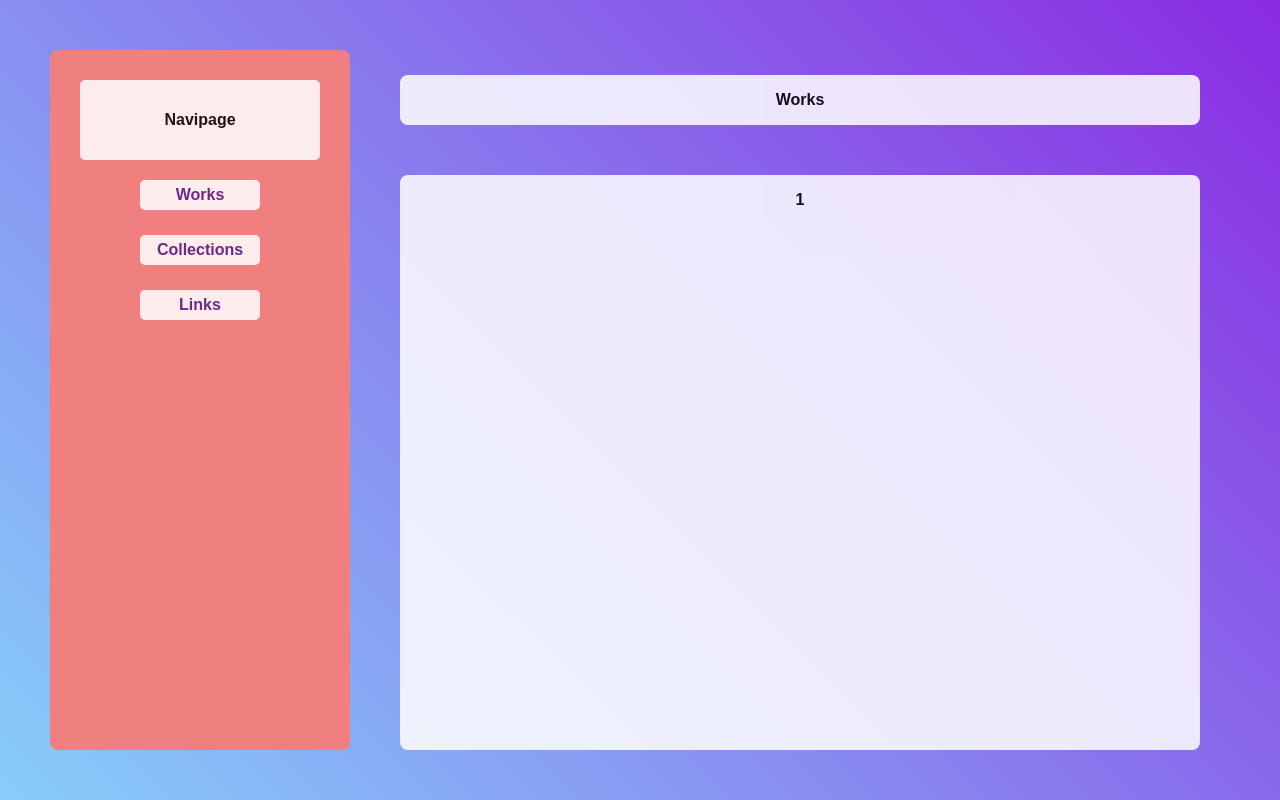
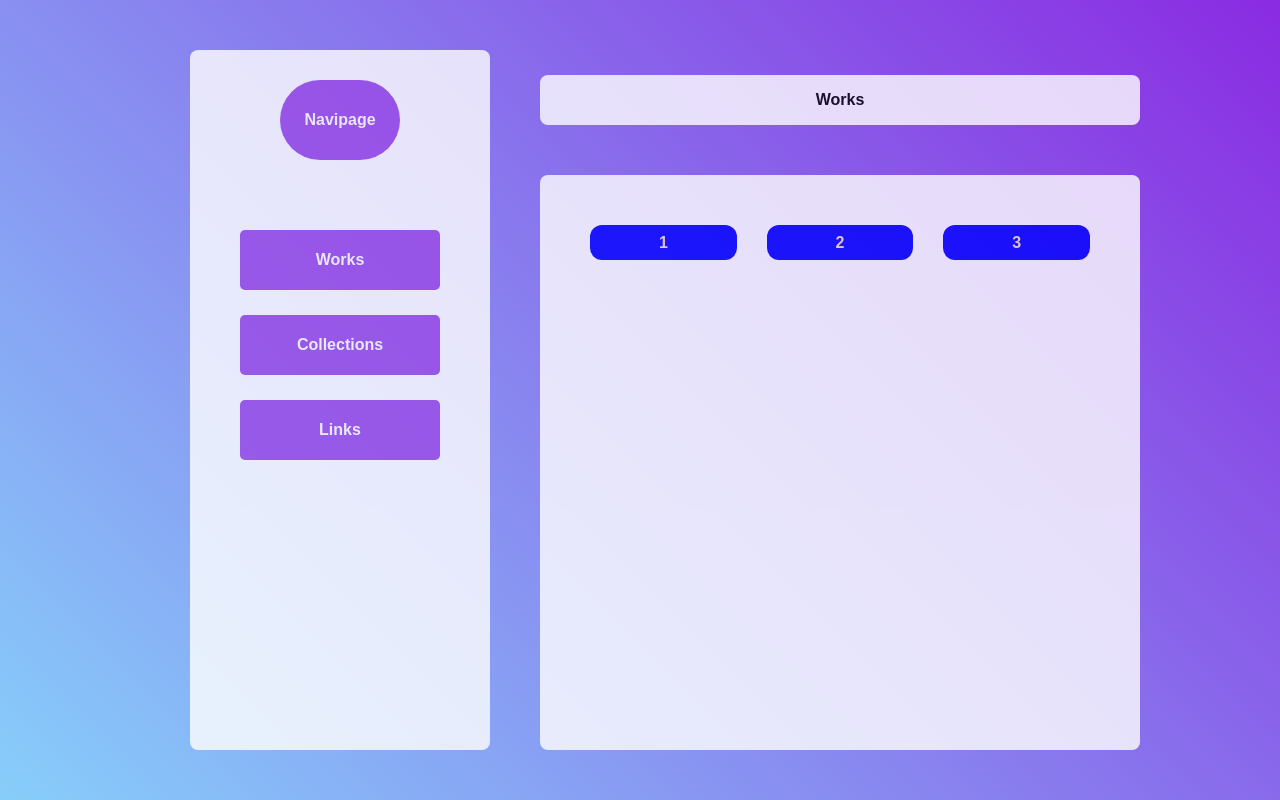
Before and after one commit to Asucanyh-cn/HTML5, a plain HTML site: page index.html in a window 1280 px wide. Drawn offline with Linux system fonts and the light colour scheme.

Commit message:
20221019

```diff
--- a/index.html
+++ b/index.html
@@ -7,29 +7,7 @@
     <title>Navipage</title>
     <link href="styles/navipage.css" rel="stylesheet">
     <style>
-        .infobox-w{
-            /* background: #000; */
-            width: 800px;
-            height: 700px;
-            margin-top: 50px;
-        }
-        .infobox-w div{
-            background: white;
-            border-radius: 8px;
-            text-align: center;
-            font-weight: bold;
-            opacity: 85%;
-        }
-        .infobox-w :nth-child(1){
-            margin-top: 25px;
-            margin-bottom: 50px;
-            height: 50px;
-            line-height: 50px;
-        }
-        .infobox-w :nth-child(2){
-            height: 575px;
-            line-height: 50px;
-        }
+
     </style>
 </head>
 <body>
@@ -54,7 +32,9 @@
             Works
         </div>
         <div>
-            1
+            <a>1</a>
+            <a>2</a>
+            <a>3</a>
         </div>
     </article>
 </body>
--- a/styles/navipage.css
+++ b/styles/navipage.css
@@ -8,59 +8,101 @@ html{
     background-image: linear-gradient(45deg,#87CEFA,#8A2BE2);
 }
 body{
+    color: white;
     margin: 0 auto;
-    /* background-color: #fff; */
-    /* border: 5px solid red; */
+    width: 1000px;
     border-radius: 12px;
-    display: grid;
-    grid-template-columns: 1fr 1fr 1fr;
-    grid-row-gap: 10px;
+    display: flex;
+    flex-direction: row;
 }
 aside{
     /* border: 5px solid; */
-    background: #F08080;
+    background: white;
     border-radius: 8px;
-    width: 300px;
+    width: 400px;
     height: 700px;
     margin: 50px;
-    /* position: fixed;
-    top: 20px;
-    left: 15%; */
 
     text-align: center;
     line-height: 80px;
     font-weight: bold;
+
+    /* background-attachment: fixed;
+    filter: blur(1px); */
+    opacity: 80%;
 }
 .aside-title{
     /* border: 2px solid black; */
-    background: white;
+    background: blueviolet;
     opacity: 85%;
+    border-radius: 100px;
 
-    border-radius: 5px;
     position: relative;
-    width: 240px;
+    width: 120px;
     height: 80px;
     margin: 0 auto;
     top: 30px;
 }
 .aside-list{
+    /* background: #000; */
     list-style: none;
     position: relative;
     margin: 0 auto;
     padding: 0;
-    top: 50px;
-    width: 120px;
+    width: 200px;
+    top: 100px;
 }
 .aside-list > li{
     /* border: 1px solid green; */
-    background: white;
     opacity: 85%;
+    background:blueviolet;
 
     border-radius: 5px;
-    line-height: 30px;
+    width: 200px;
+    height: 60px;
+    line-height: 60px;
     text-align: center;
     margin-bottom: 25px;
 }
 .aside-list a{
     text-decoration: none;
+    color: white;
 }
+        .infobox-w{
+            /* background: #000; */
+            width: 800px;
+            height: 700px;
+            margin-top: 50px;
+        }
+        .infobox-w div{
+            color: black;
+            background: white;
+            border-radius: 8px;
+            text-align: center;
+            font-weight: bold;
+            opacity: 80%;
+        }
+        .infobox-w div:nth-child(1){
+            margin-top: 25px;
+            margin-bottom: 50px;
+            height: 50px;
+            line-height: 50px;
+        }
+        .infobox-w div:nth-child(2){
+            height: 575px;
+            padding: 0 50px;
+
+            display: grid;
+            grid-template-columns: 1fr 1fr 1fr;
+            grid-gap: 30px;
+        }
+        .infobox-w div:nth-child(2) a{
+            background:blue;
+            color: wheat;
+            border-radius: 12px;
+
+            height: 35px;
+            line-height: 35px;
+            margin-top: 50px;
+
+        }
```
